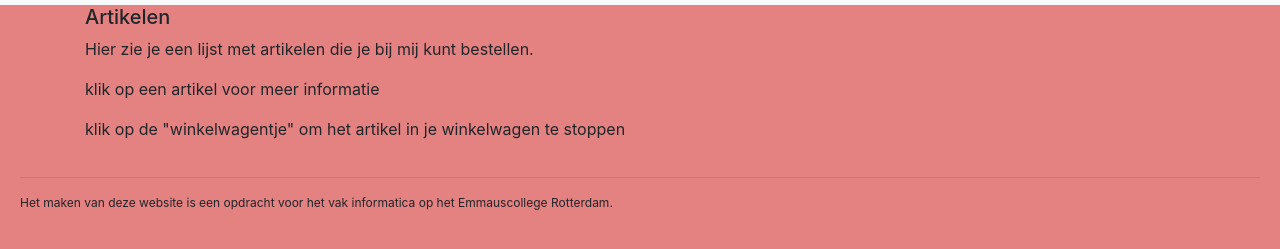
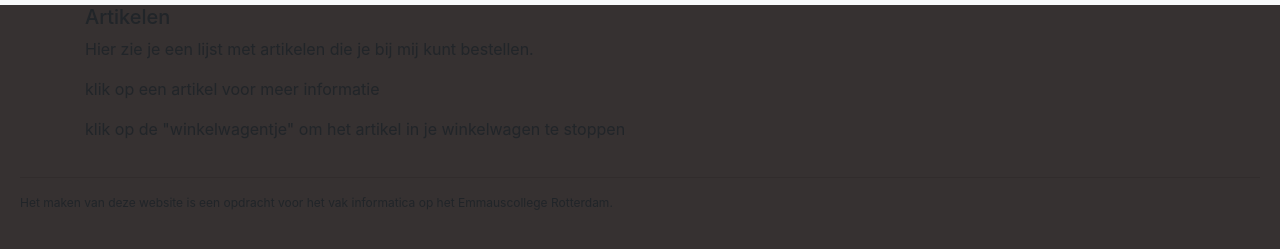
Before and after one commit to emmaus-5v/webshop-5vin2-nick-bastiaan, a website: page web/index.html in a window 1280 px wide. Shown: the part 51-300 px from the top of the page. Drawn offline with nearby package versions, Linux system fonts and the light colour scheme; no server answers.

Commit message:
wawawawa

```diff
--- a/web/css/style.css
+++ b/web/css/style.css
@@ -1,5 +1,5 @@
 /* all pages */
-body{background-color: rgb(228, 130, 130);}
+body{background-color: rgb(54, 49, 49);}
 
 footer {
   margin: 20px;
```
Also changed, not shown: README.md.
